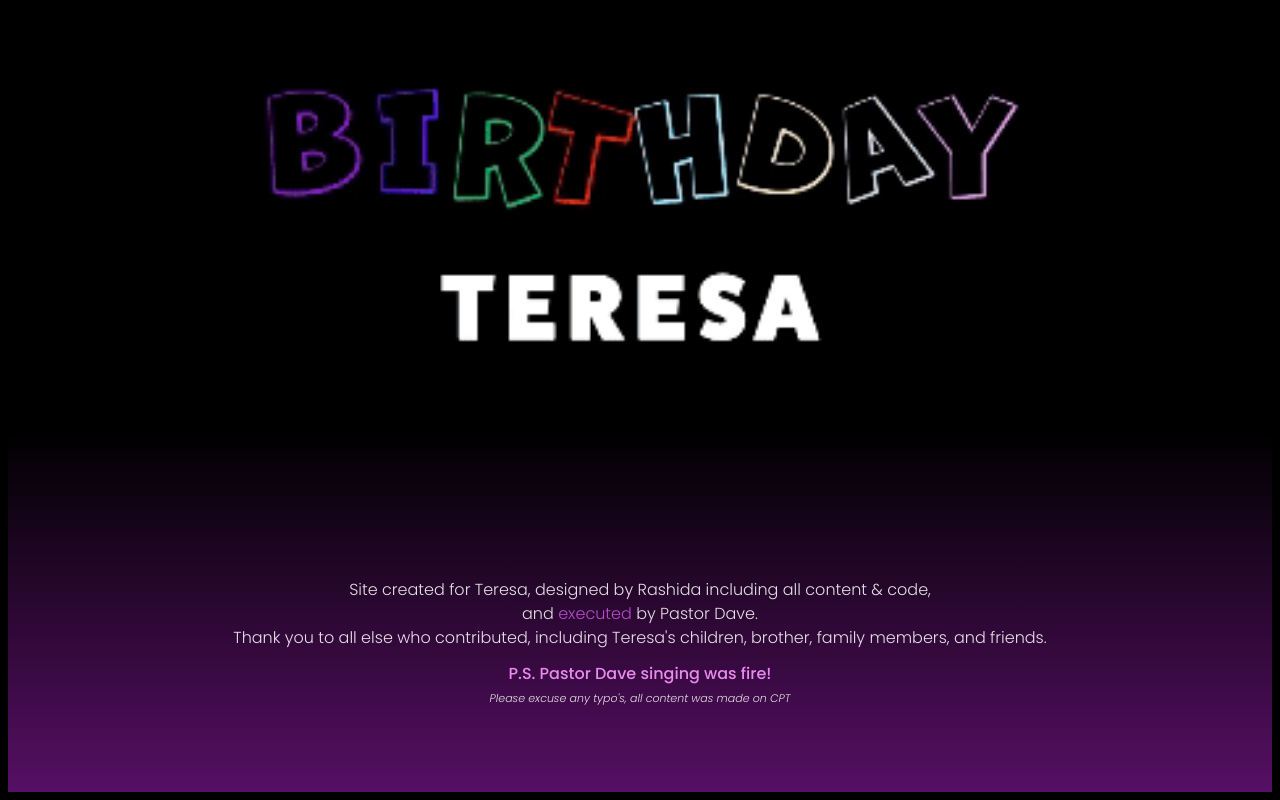
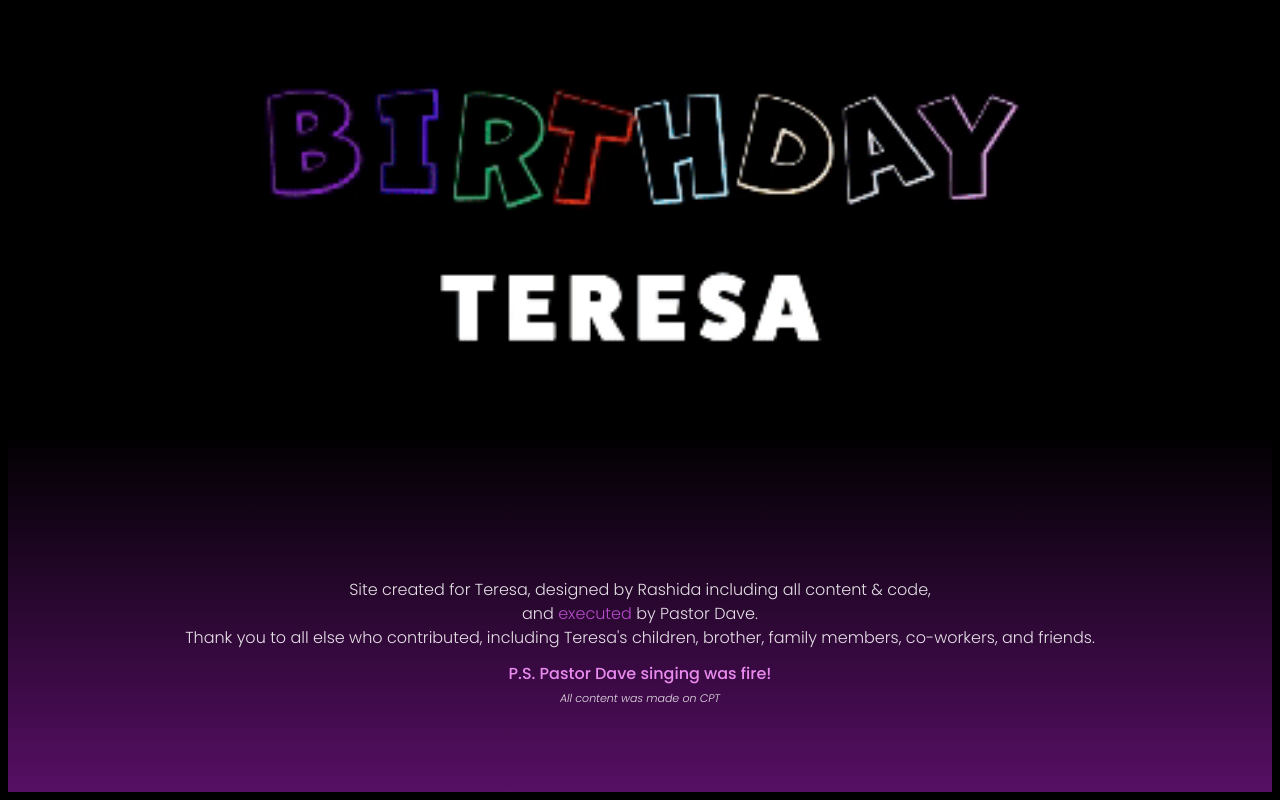
Before and after one commit to RStrozier/teresa-birthday-final, a React (Vite) app: page / in a window 1280 px wide. Shown: the part 3560-4360 px from the top of the page. Built offline with nearby package versions, Linux system fonts and the light colour scheme; a web font is replaced by a local one.

Commit message:
added co workers for future video

```diff
--- a/src/components/Footer.tsx
+++ b/src/components/Footer.tsx
@@ -11,10 +11,10 @@ const Footer = () => {
             and <span className="purple-text">executed</span> by Pastor Dave.
             <br/>
             Thank you to all else who contributed,
-            including Teresa's children, brother, family members, and friends.
+            including Teresa's children, brother, family members, co-workers, and friends.
             <div className="mini-spacer"></div>
             <div className="bottom-text poppins-medium">P.S. Pastor Dave singing was fire!</div>
-            <div className="poppins-light sm-text"><i>Please excuse any typo's, all content
+            <div className="poppins-light sm-text"><i>All content
                 was made on CPT</i></div>
         </div>
      </div>
```
